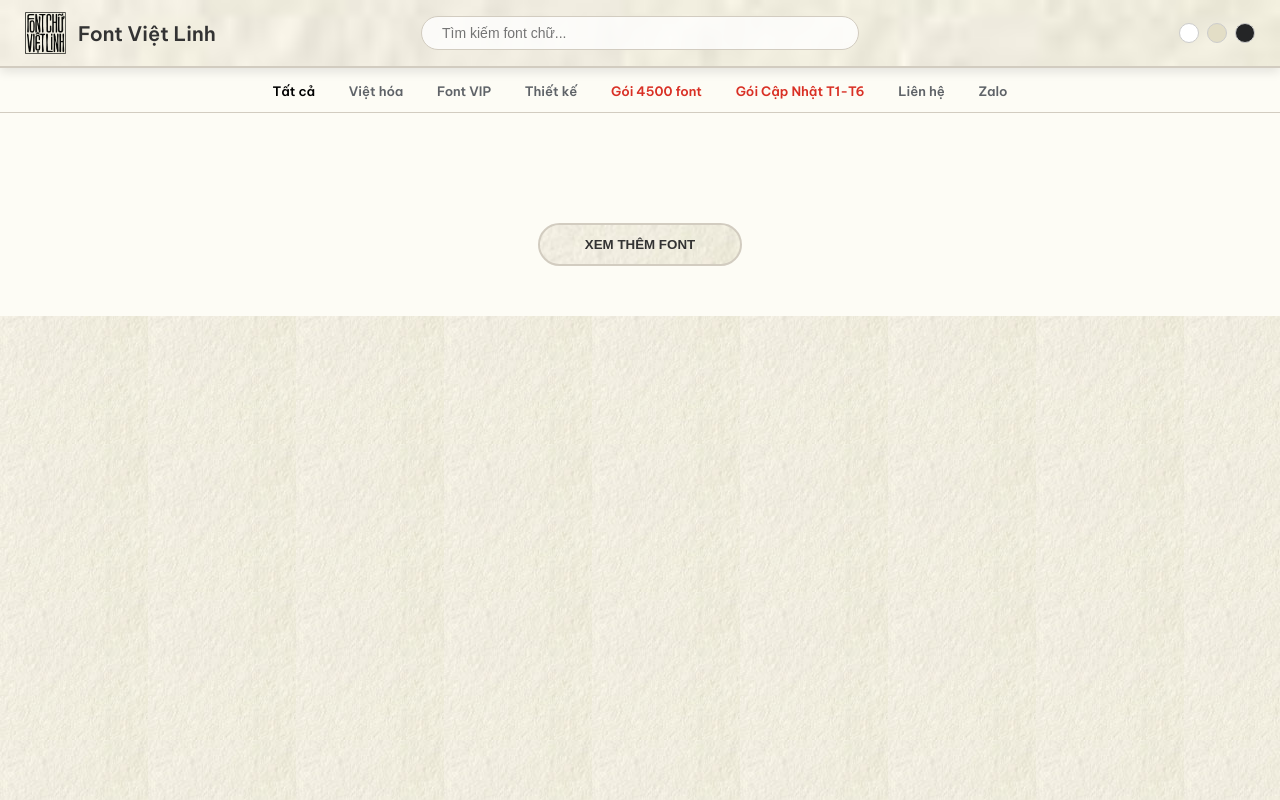
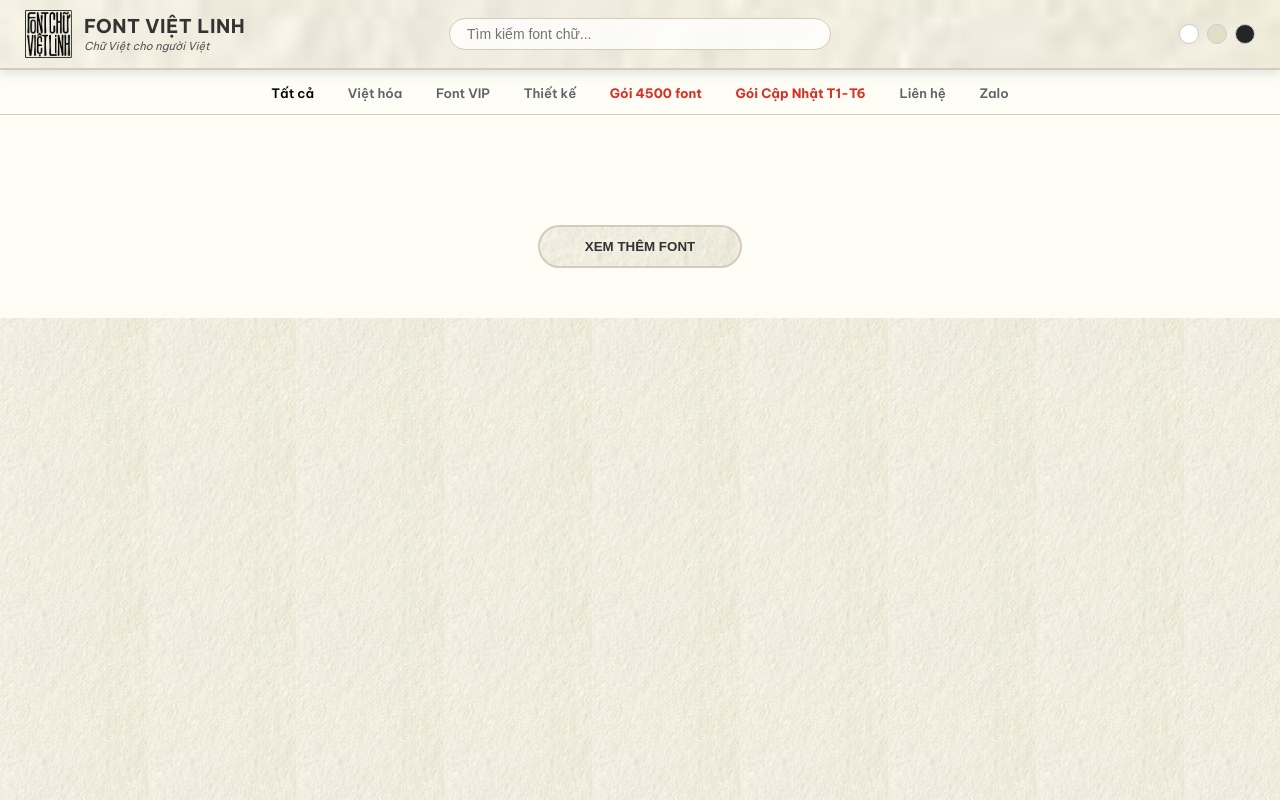
Before and after one commit to Fontvietlinh/site, a plain HTML site: page index.html in a window 1280 px wide. Drawn offline with Linux system fonts and the light colour scheme.

Commit message:
Update index.html

```diff
--- a/index.html
+++ b/index.html
@@ -3,8 +3,8 @@
 <head>
     <meta charset="UTF-8">
     <meta name="viewport" content="width=device-width, initial-scale=1.0">
-    <title>Font Việt Linh - Premium Fonts</title>
-    <link href="https://fonts.googleapis.com/css2?family=Be+Vietnam+Pro:wght@400;600&display=swap" rel="stylesheet">
+    <title>FONT VIỆT LINH - Chữ Việt cho người Việt</title>
+    <link href="https://fonts.googleapis.com/css2?family=Be+Vietnam+Pro:wght@400;600;700&display=swap" rel="stylesheet">
     <style>
         :root {
             --vip-gold: #f4b400; --vip-red: #d93025;
@@ -25,17 +25,19 @@
 
         header {
             background-image: var(--bg-paper); background-size: cover; background-position: center;
-            padding: 12px 25px; display: flex; align-items: center; justify-content: space-between;
+            padding: 10px 25px; display: flex; align-items: center; justify-content: space-between;
             border-bottom: 2px solid #d2ccc0; position: sticky; top: 0; z-index: 100;
             box-shadow: 0 4px 10px rgba(0,0,0,0.1);
         }
 
         .logo-area { display: flex; align-items: center; gap: 12px; flex: 1; }
-        .logo-img { height: 42px; width: auto; object-fit: contain; }
-        .logo-text { font-size: 20px; font-weight: 700; color: #333; white-space: nowrap; }
+        .logo-img { height: 48px; width: auto; object-fit: contain; }
+        .logo-info { display: flex; flex-direction: column; }
+        .logo-text { font-size: 19px; font-weight: 800; color: #333; white-space: nowrap; line-height: 1.2; letter-spacing: 0.5px; }
+        .logo-slogan { font-size: 11px; font-style: italic; color: #555; margin-top: 2px; }
 
         .search-area { flex: 2; display: flex; justify-content: center; }
-        .search-container { width: 100%; max-width: 400px; display: flex; border: 1px solid #d2ccc0; border-radius: 24px; padding: 7px 18px; background: rgba(255,255,255,0.8); }
+        .search-container { width: 100%; max-width: 350px; display: flex; border: 1px solid #d2ccc0; border-radius: 24px; padding: 6px 15px; background: rgba(255,255,255,0.8); }
         .search-container input { border: none; outline: none; width: 100%; font-size: 14px; color: #000; background: transparent; }
 
         .theme-area { flex: 1; display: flex; justify-content: flex-end; gap: 8px; }
@@ -78,7 +80,10 @@
     <header>
         <div class="logo-area">
             <img src="images/logo.png" class="logo-img" alt="Logo Font Việt Linh">
-            <span class="logo-text">Font Việt Linh</span>
+            <div class="logo-info">
+                <span class="logo-text">FONT VIỆT LINH</span>
+                <span class="logo-slogan">Chữ Việt cho người Việt</span>
+            </div>
         </div>
         <div class="search-area">
             <div class="search-container">
@@ -140,15 +145,13 @@
                 let priceText = "";
                 let isPaid = false;
 
-                const priceMatch = content.match(/(Giá|Gia|Phí Việt hóa|Phí Việt Hóa):\s*([0-9.kđĐ]+)/i);
+                const priceMatch = content.match(/(Giá|Gia|Phí Việt hóa|Phí Việt Hoá):\s*([0-9.kđĐ]+)/i);
                 if (priceMatch) {
                     isPaid = true;
                     priceText = "Phí Việt Hoá: <span>" + priceMatch[2].toLowerCase() + "</span>";
                 }
 
-                // XỬ LÝ LINK CHÍNH XÁC: Loại bỏ các thẻ HTML dính liền
                 let downloadLink = "";
-                // Sử dụng [^<"\s]+ để dừng lại ngay khi gặp dấu < (thẻ HTML), dấu ngoặc kép hoặc khoảng trắng
                 const driveMatch = content.match(/https:\/\/drive\.google\.com\/[^<"\s]+/);
                 const bitlyMatch = content.match(/https:\/\/bit\.ly\/[^<"\s]+/);
 
```
